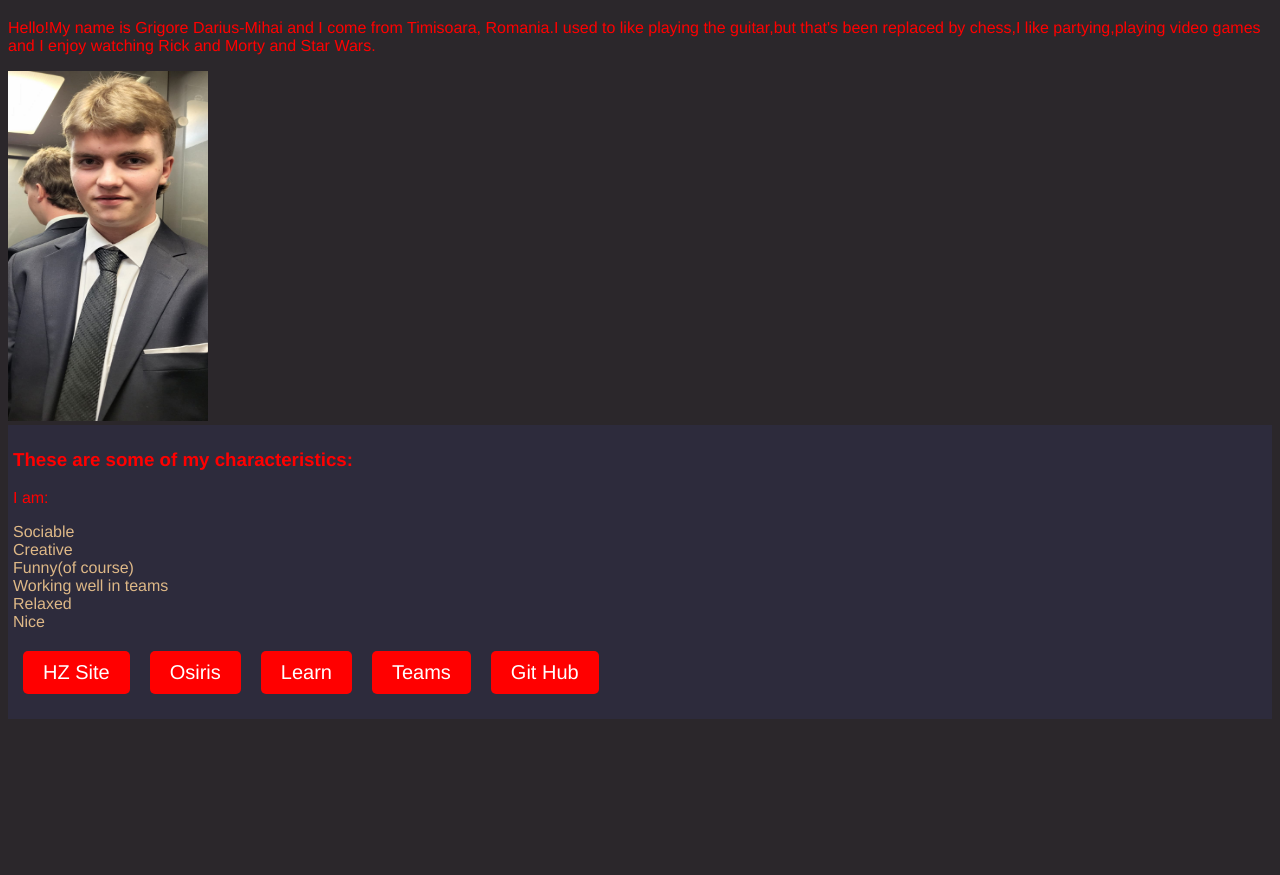
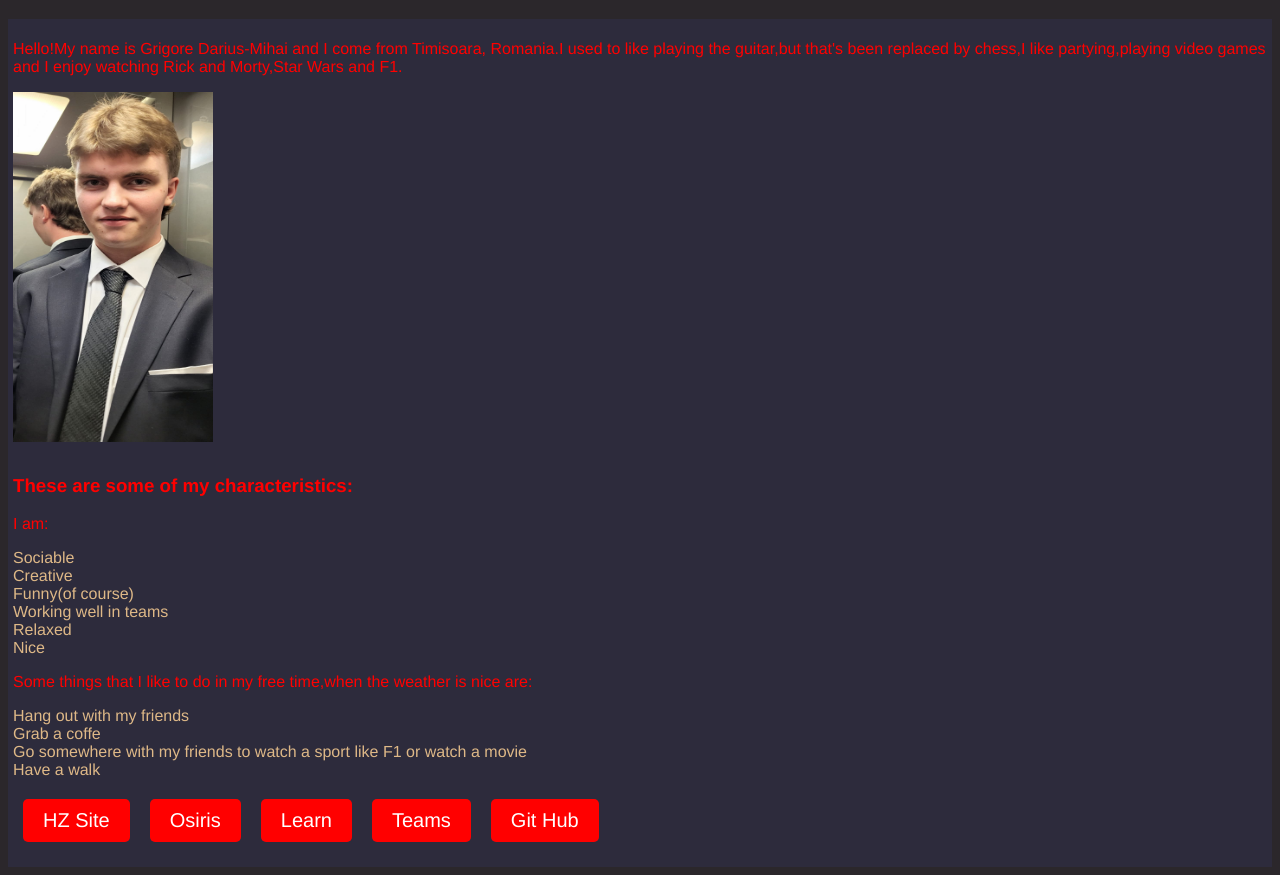
Before and after one commit to Gogu101/.github.io, a plain HTML site: page profile.html in a window 1280 px wide. Shown: the part 112-987 px from the top of the page. Before the commit the page ends 839 px from the top, so only its background shows below. Drawn offline with Linux system fonts and the light colour scheme.

Commit message:
Made changes to the webfile

```diff
--- a/profile.html
+++ b/profile.html
@@ -19,10 +19,12 @@
 
 <body>
  <h1>Darius's profile page!</h1>
+ <div>
  <p>
-  Hello!My name is Grigore Darius-Mihai and I come from Timisoara, Romania.I used to like playing the guitar,but that's been replaced by chess,I like partying,playing video games and I enjoy watching Rick and Morty and Star Wars.
+  Hello!My name is Grigore Darius-Mihai and I come from Timisoara, Romania.I used to like playing the guitar,but that's been replaced by chess,I like partying,playing video games and I enjoy watching Rick and Morty,Star Wars and F1.
  </p>
  <img src="dum.jpg" alt="This is me!(if you didn't figure it out yet!)" width="200" height="350">
+ </div>
  <div>
  <h3>These are some of my characteristics:</h3>
  <p>I am:</p>
@@ -34,6 +36,13 @@
    <li>Relaxed</li>
    <li>Nice</li>
   </ul>
+  <p>Some things that I like to do in my free time,when the weather is nice are:</p>
+  <ul>
+    <li>Hang out with my friends</li>
+    <li>Grab a coffe</li>
+    <li>Go somewhere with my friends to watch a sport like F1 or watch a movie</li>
+    <li>Have a walk</li>
+  </ul>
 </body>
 <ul id aside>
   <ul id="aside">
```
